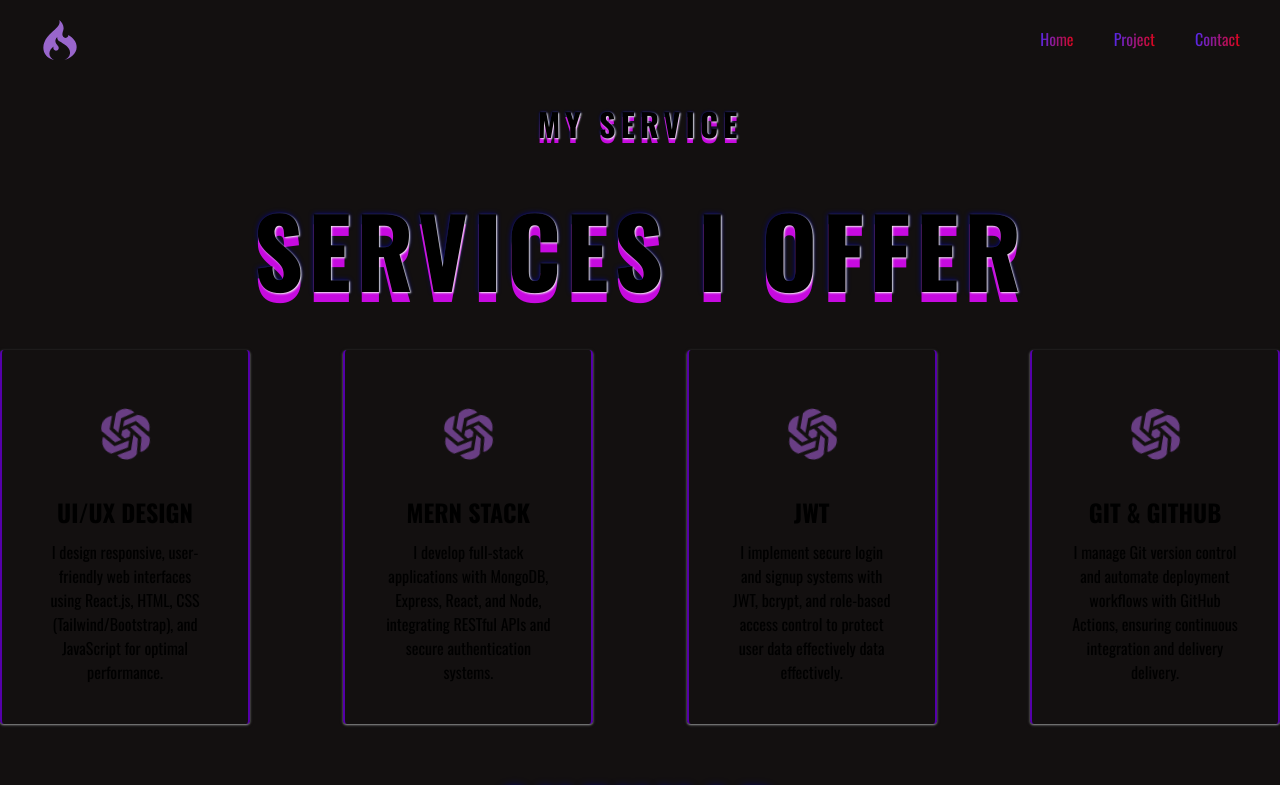
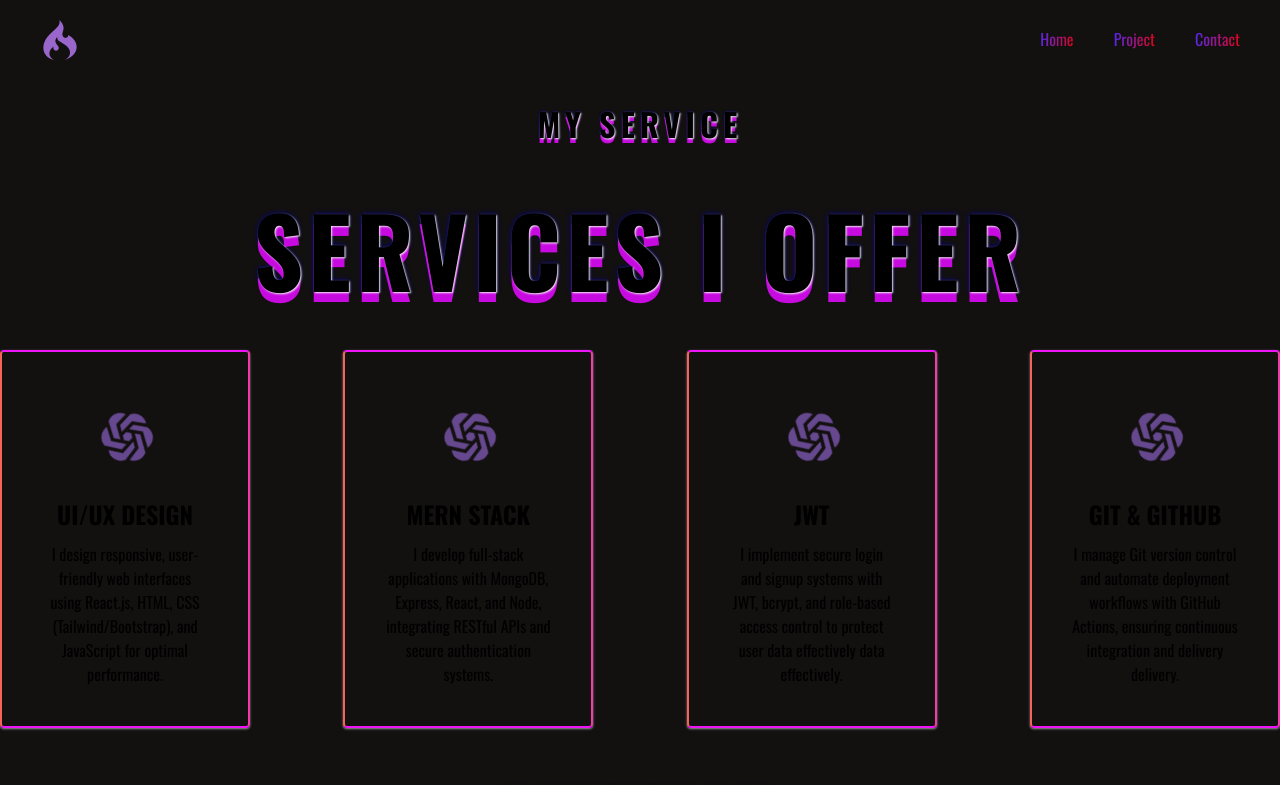
Before and after one commit to sm111111/Dark-Portfolio, a React (Vite) app: page /ser in a window 1280 px wide. Shown: the top 785 px of the page. Built offline with nearby package versions, Linux system fonts and the light colour scheme.

Commit message:
recent update

```diff
--- a/src/components/about/About.css
+++ b/src/components/about/About.css
@@ -7,11 +7,12 @@
     align-items: center;
     flex-direction: column;
     font-family: var(--font);
+    background: transparent;
 }
 
 .About-container .insideAbout {
     width: 100%;
-    background: var(--hover-color);
+    /* background: var(--hover-color); */
     display: flex;
     justify-content: space-between;
     gap: 20px;
--- a/src/components/about/About.jsx
+++ b/src/components/about/About.jsx
@@ -16,7 +16,7 @@ const About = () => {
         <div className='About-container'>
 
             <div className="insideAbout">
-                <h1>eduction</h1>
+                {/* <h1>eduction</h1> */}
 
                 {
                     AboutInfo.length > 0 ? (
--- a/src/components/heroSection/HeroSection.css
+++ b/src/components/heroSection/HeroSection.css
@@ -43,16 +43,21 @@
     align-items: center;
     gap: 10px;
     cursor: pointer;
-    transition: 0.2s ease-in-out;
     background: #5129f0;
     background: linear-gradient(97deg, rgba(81, 41, 240, 1) 0%, rgba(224, 4, 19, 1) 100%);
     color: white;
+    transition: 0.4s ease-in-out;
 }
 
 .intro-herosection .comumication>button:hover {
-    background: linear-gradient(97deg, rgb(106, 75, 231) 0%, rgb(236, 54, 66) 100%);
+    background: rgba(0, 0, 0, 0.4);
+}
 
+.intro-herosection .comumication>button:focus {
+    background: rgba(0, 0, 0, 0.4);
 }
+
+
 
 .comumication-icon {
     font-size: 18px;
--- a/src/components/heroSection/HeroSection.jsx
+++ b/src/components/heroSection/HeroSection.jsx
@@ -15,6 +15,18 @@ const HeroSection = () => {
         navigate('/contact')
     }
 
+    const DownloadPDF = (e) => {
+        e.preventDefault();
+
+        const link = document.createElement('a')
+        link.href = '/cv.pdf';
+        link.download = './cv.pdf';
+        document.body.appendChild(link)
+        link.click()
+        document.body.removeChild(link)
+
+    }
+
     return (
         <div className='HeroSection-container'>
 
@@ -24,7 +36,7 @@ const HeroSection = () => {
                 <h2><b>web Developer</b></h2>
                 <div className="comumication">
                     <button onClick={handleMove}>Conatct me <IoIosContact className='comumication-icon' /></button>
-                    <button>get resume <MdFileDownload className='comumication-icon' /></button>
+                    <button onClick={DownloadPDF} tabIndex={0}>get resume <MdFileDownload className='comumication-icon' /></button>
                 </div>
 
 
--- a/src/components/multiplecard/MultipleCard.css
+++ b/src/components/multiplecard/MultipleCard.css
@@ -14,14 +14,14 @@
 .inside-multiplecard {
     width: 300px;
     height: auto;
-    box-shadow: var(--box);
+    /* box-shadow: var(--box); */
     background: var(--prime-color);
     display: flex;
     flex-direction: column;
     gap: 10px;
     padding: 20px;
 
-    border: var(--border);
+    /* border: var(--border); */
     border-radius: 12px;
     transition: transform 0.3s ease, box-shadow 0.3s ease;
 }
--- a/src/components/service/Service.css
+++ b/src/components/service/Service.css
@@ -49,8 +49,9 @@ h1 {
     padding: 40px;
     box-shadow: var(--box);
     border-radius: 4px;
-    border-left: 2px solid red;
-    border-right: 2px solid blue;
+    border: 2px solid rgb(239, 19, 247);
+    border-left: 2px solid transparent;
+    border-right: 2px solid transparent;
     animation: move 4s ease-in-out infinite;
     transition: 0.2s ease-in-out;
 
@@ -59,12 +60,14 @@ h1 {
 
 @keyframes move {
     0% {
-        border-left: 2px solid blue;
+        border: 2px solid rgb(239, 19, 247);
+        border-left: 2px solid rgb(250, 138, 10);
 
     }
 
     100% {
-        border-right: 2px solid red;
+        border: 2px solid rgb(239, 19, 247);
+        border-right: 2px solid rgb(250, 138, 10);
     }
 
 }
@@ -72,7 +75,7 @@ h1 {
 .service-card>span {
     font-size: 4rem;
     color: var(--color);
-    animation: spin 5s ease-in-out infinite;
+    animation: spin 5s linear infinite;
     transition: 0.2s ease-in-out;
 }
 
```
Also changed, not shown: 1 other file (tests, documents, lock files or other folders).
